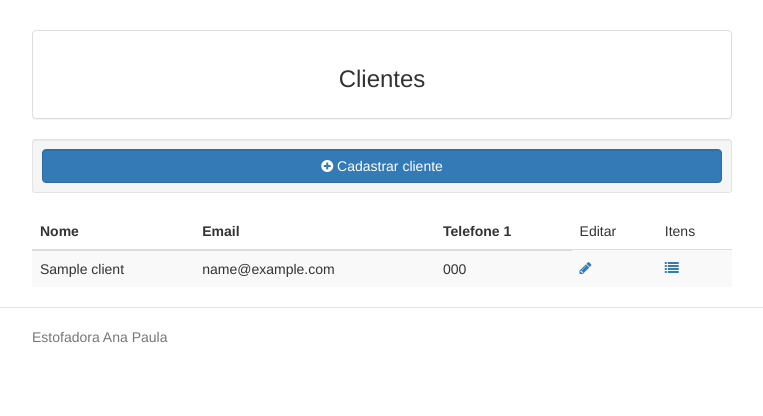
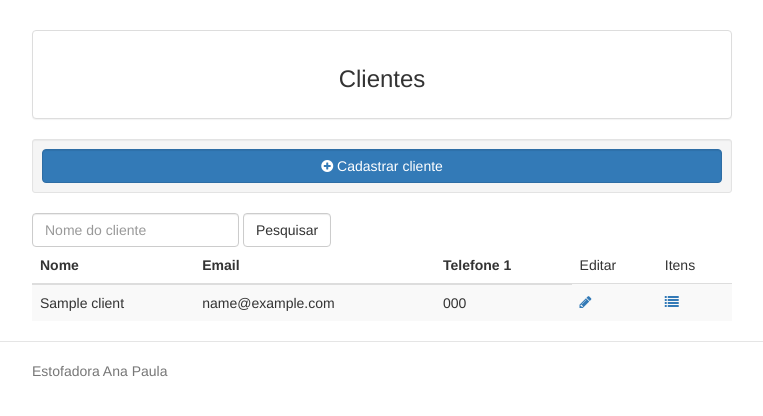
Before and after one commit to delete/estofadora, a Django app: the page made by estofadora/client/templates/client/list.html in a window 1280 px wide. Shown: the part 73-489 px from the top of the page, without its empty margins (258-1021 px from the left). Run offline with Django 3.2, Linux system fonts and the light colour scheme; a user stored in the database is signed in; tables that the repository leaves empty hold one stand-in row (values such as "Sample post"); some libraries are stand-ins or nearby versions.

Commit message:
Add search by name in client list page

```diff
--- a/estofadora/client/templates/client/list.html
+++ b/estofadora/client/templates/client/list.html
@@ -12,6 +12,18 @@
 		href="{% url 'client:add' %}" role="button">
 		<i class="fa fa-plus-circle"></i>
 		Cadastrar cliente</a>
+</div>
+
+<div>
+    <form method="POST">
+        {% csrf_token %}
+        <div class="form-inline">
+            <input class="form-control" type="text" name="name" placeholder='Nome do cliente'>
+            <span>
+                <button class="btn btn-default form-control" type="submit" name="seach" id="search-btn">Pesquisar</button>
+            </span>
+        </div>
+    </form>
 </div>
 
 {% if clients %}
@@ -38,7 +50,7 @@
 		</tbody>
 	</table>
 {% else %}
-<div class="alert alert-warning text-center" role="alert">Nenhum cliente cadastrado.</div>
+<div class="alert alert-warning text-center" role="alert">Nenhum cliente encontrado.</div>
 {% endif %}
 
 {% endblock %}
--- a/estofadora/client/views.py
+++ b/estofadora/client/views.py
@@ -51,7 +51,17 @@ def edit(request, pk):
 def list(request):
 	context = {}
 
-	context['clients'] = Client.objects.order_by('name')
+	if request.method == 'POST':
+		client_name = request.POST.get('name')
+		clients = Client.objects.filter(
+					name__icontains=client_name
+				).order_by('name')
+
+	else:
+		clients = Client.objects.all().order_by('name')
+
+
+	context['clients'] = clients
 	return render(request, 'client/list.html', context)
 
 
```
Also changed, not shown: estofadora/client/tests/test_views.py (+16 -1 lines).
